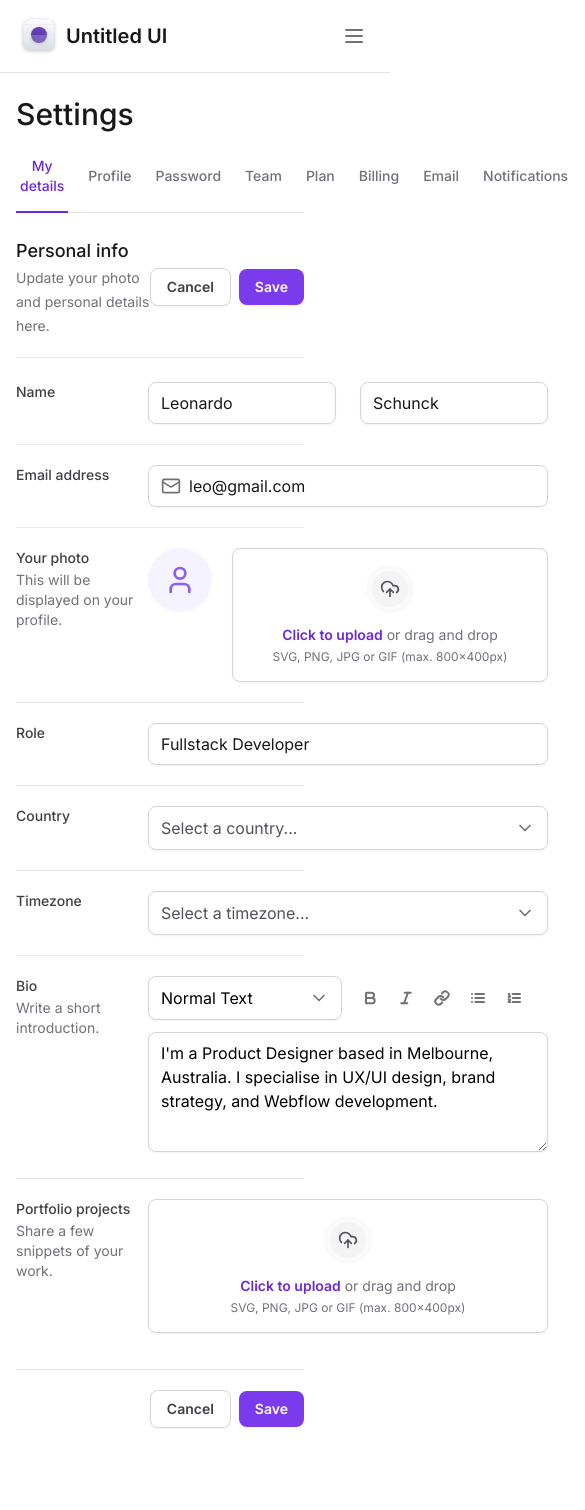
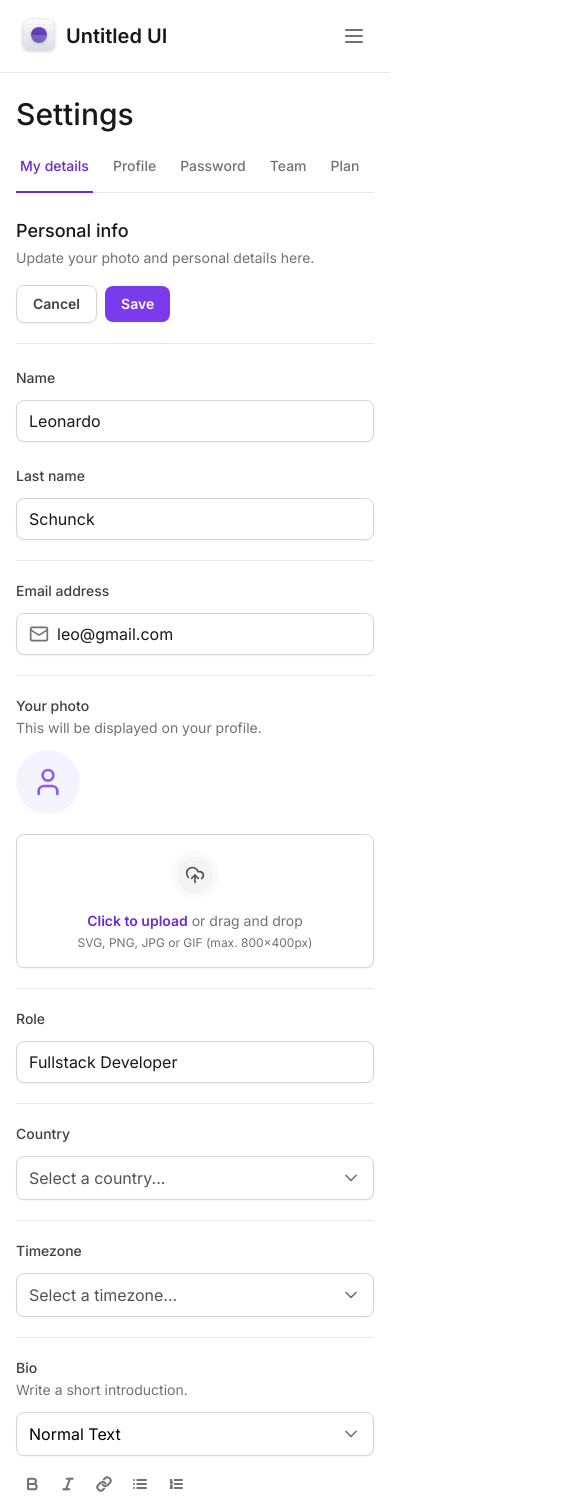
Before and after one commit to SchunckLeonardo/tailwind-next, a Next.js app: page / in a window 390 px wide. Shown: the top 1510 px of the page, 585 px wide, since content can reach past the window. Before the commit the page ends 1476 px from the top, so only its background shows below. Built offline with nearby package versions, Linux system fonts and the light colour scheme.

Commit message:
feat: form responsive

```diff
--- a/package.json
+++ b/package.json
@@ -11,6 +11,7 @@
   "dependencies": {
     "@formkit/auto-animate": "^0.8.2",
     "@radix-ui/react-collapsible": "^1.0.3",
+    "@radix-ui/react-scroll-area": "^1.0.5",
     "@radix-ui/react-select": "^2.0.0",
     "@radix-ui/react-tabs": "^1.0.4",
     "framer-motion": "^11.2.10",
--- a/src/app/layout.tsx
+++ b/src/app/layout.tsx
@@ -18,9 +18,9 @@
   return (
     <html lang="en" className="antialiased">
       <body className={inter.className}>
-        <div className="grid min-h-screen grid-cols-app">
+        <div className="min-h-screen lg:grid lg:grid-cols-app">
           <Sidebar />
-          <main className="px-4 pb-12 pt-24 lg:col-start-2 lg:px-8 lg:pb-12 lg:pt-8">
+          <main className="max-w-[100vw] px-4 pb-12 pt-24 lg:col-start-2 lg:px-8 lg:pb-12 lg:pt-8">
             {children}
           </main>
         </div>
--- a/src/app/page.tsx
+++ b/src/app/page.tsx
@@ -15,7 +15,7 @@
       <SettingsTabs />
 
       <div className="mt-6 flex flex-col">
-        <div className="flex items-center justify-between border-b border-zinc-200 pb-5">
+        <div className="flex flex-col justify-between gap-4 border-b border-zinc-200 pb-5 lg:flex-row lg:items-center">
           <div className="space-y-1">
             <h2 className="text-lg font-medium text-zinc-900">Personal info</h2>
             <span className="text-sm text-zinc-500">
@@ -36,24 +36,33 @@
           action=""
           className="divide-y-zinc-200 mt-6 flex w-full flex-col gap-5 divide-y"
         >
-          <div className="grid grid-cols-form gap-3">
+          <div className="flex flex-col gap-3 lg:grid lg:grid-cols-form">
             <label
               htmlFor="firstName"
               className="text-sm font-medium text-zinc-700"
             >
               Name
             </label>
-            <div className="grid grid-cols-2 gap-6">
+            <div className="flex flex-col gap-6 lg:grid lg:grid-cols-2">
               <InputRoot>
                 <InputControl id="firstName" defaultValue={'Leonardo'} />
               </InputRoot>
 
-              <InputRoot>
-                <InputControl defaultValue={'Schunck'} />
-              </InputRoot>
+              <div className="flex flex-col gap-3 lg:block">
+                <label
+                  htmlFor="lastName"
+                  className="text-sm font-medium text-zinc-700 lg:sr-only"
+                >
+                  Last name
+                </label>
+
+                <InputRoot>
+                  <InputControl id="lastName" defaultValue={'Schunck'} />
+                </InputRoot>
+              </div>
             </div>
           </div>
-          <div className="grid grid-cols-form gap-3 pt-5">
+          <div className="flex flex-col gap-3 pt-5 lg:grid lg:grid-cols-form">
             <label
               htmlFor="email"
               className="text-sm font-medium text-zinc-700"
@@ -72,7 +81,7 @@
               />
             </InputRoot>
           </div>
-          <div className="grid grid-cols-form gap-3 pt-5">
+          <div className="flex flex-col gap-3 pt-5 lg:grid lg:grid-cols-form">
             <label
               htmlFor="photo"
               className="text-sm font-medium text-zinc-700"
@@ -83,7 +92,7 @@
               </p>
             </label>
 
-            <div className="flex items-start gap-5">
+            <div className="flex flex-col gap-5 lg:flex-row lg:items-start">
               <FileInput.Root>
                 <FileInput.ImagePreview />
                 <FileInput.Trigger />
@@ -91,7 +100,7 @@
               </FileInput.Root>
             </div>
           </div>
-          <div className="grid grid-cols-form gap-3 pt-5">
+          <div className="flex flex-col gap-3 pt-5 lg:grid lg:grid-cols-form">
             <label htmlFor="role" className="text-sm font-medium text-zinc-700">
               Role
             </label>
@@ -104,7 +113,7 @@
               />
             </InputRoot>
           </div>
-          <div className="grid grid-cols-form gap-3 pt-5">
+          <div className="flex flex-col gap-3 pt-5 lg:grid lg:grid-cols-form">
             <label
               htmlFor="country"
               className="text-sm font-medium text-zinc-700"
@@ -117,7 +126,7 @@
               <SelectItem value="us" text="United States" />
             </SelectInput>
           </div>
-          <div className="grid grid-cols-form gap-3 pt-5">
+          <div className="flex flex-col gap-3 pt-5 lg:grid lg:grid-cols-form">
             <label
               htmlFor="timezone"
               className="text-sm font-medium text-zinc-700"
@@ -136,7 +145,7 @@
               />
             </SelectInput>
           </div>
-          <div className="grid grid-cols-form gap-3 pt-5">
+          <div className="flex flex-col gap-3 pt-5 lg:grid lg:grid-cols-form">
             <label htmlFor="bio" className="text-sm font-medium text-zinc-700">
               Bio
               <p className="mt-0.5 text-sm font-normal text-zinc-500">
@@ -145,7 +154,7 @@
             </label>
 
             <div className="space-y-3">
-              <div className="grid grid-cols-2 gap-3">
+              <div className="flex flex-col gap-3 lg:grid lg:grid-cols-2">
                 <SelectInput placeholder="" defaultValue="normal">
                   <SelectItem value="normal" text="Normal Text" />
                   <SelectItem value="md" text="Markdown" />
@@ -179,7 +188,7 @@
               />
             </div>
           </div>
-          <div className="grid grid-cols-form gap-3 pt-5">
+          <div className="flex flex-col gap-3 pt-5 lg:grid lg:grid-cols-form">
             <label
               htmlFor="photo"
               className="text-sm font-medium text-zinc-700"
--- a/src/components/SettingsTabs/TabItem.tsx
+++ b/src/components/SettingsTabs/TabItem.tsx
@@ -15,7 +15,7 @@
       value={value}
       className="group relative px-1 pb-4 text-sm font-medium text-zinc-500 outline-none hover:text-violet-700 data-[state=active]:text-violet-700"
     >
-      <span className="rounded group-focus-visible:ring-2 group-focus-visible:ring-violet-400 group-focus-visible:ring-offset-4">
+      <span className="whitespace-nowrap rounded group-focus-visible:ring-2 group-focus-visible:ring-violet-400 group-focus-visible:ring-offset-4">
         {title}
       </span>
 
--- a/src/components/SettingsTabs/index.tsx
+++ b/src/components/SettingsTabs/index.tsx
@@ -3,12 +3,15 @@
 import * as Tabs from '@radix-ui/react-tabs'
 import { TabItem } from './TabItem'
 import { useState } from 'react'
+import * as ScrollArea from '@radix-ui/react-scroll-area'
 
 export function SettingsTabs() {
   const [currentTab, setCurrentTab] = useState('tab1')
 
   return (
     <Tabs.Root value={currentTab} onValueChange={setCurrentTab}>
+      <ScrollArea.Root className="w-full" type="scroll">
+        <ScrollArea.Viewport className="w-full overflow-x-scroll">
           <Tabs.List className="mt-6 flex w-full items-center gap-4 border-b border-zinc-200">
             <TabItem
               value="tab1"
@@ -25,8 +28,16 @@
               title="Password"
               isSelected={currentTab === 'tab3'}
             />
-        <TabItem value="tab4" title="Team" isSelected={currentTab === 'tab4'} />
-        <TabItem value="tab5" title="Plan" isSelected={currentTab === 'tab5'} />
+            <TabItem
+              value="tab4"
+              title="Team"
+              isSelected={currentTab === 'tab4'}
+            />
+            <TabItem
+              value="tab5"
+              title="Plan"
+              isSelected={currentTab === 'tab5'}
+            />
             <TabItem
               value="tab6"
               title="Billing"
@@ -53,6 +64,14 @@
               isSelected={currentTab === 'tab10'}
             />
           </Tabs.List>
+        </ScrollArea.Viewport>
+        <ScrollArea.Scrollbar
+          className="bg-zing-100 flex h-0.5 translate-y-1.5 touch-none select-none flex-col"
+          orientation="horizontal"
+        >
+          <ScrollArea.Thumb className="relative flex-1 rounded-lg bg-zinc-300" />
+        </ScrollArea.Scrollbar>
+      </ScrollArea.Root>
     </Tabs.Root>
   )
 }
```
Also changed, not shown: 1 other file (tests, documents, lock files or other folders). Lines whose indentation alone changed are shown as unchanged.
